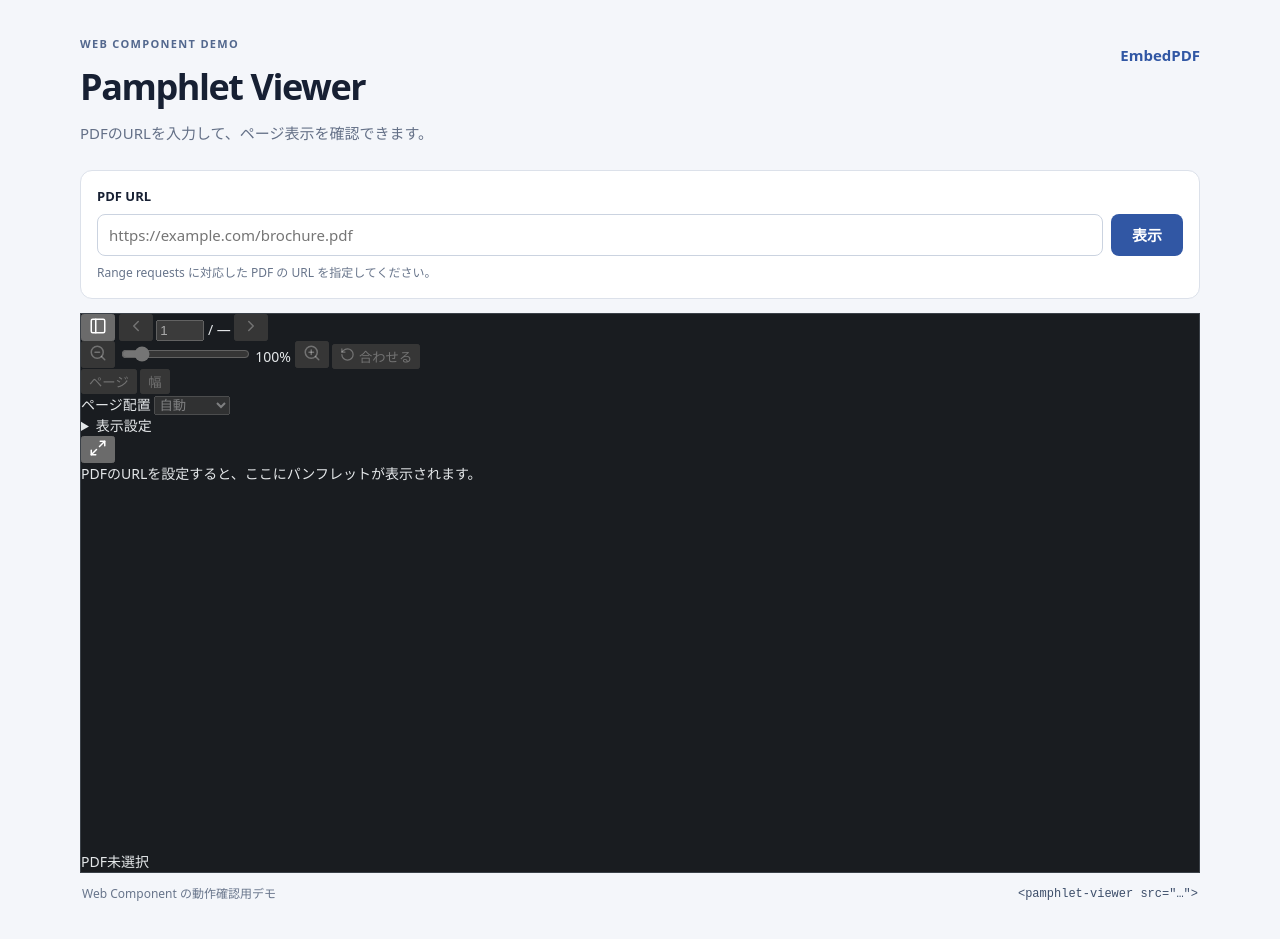
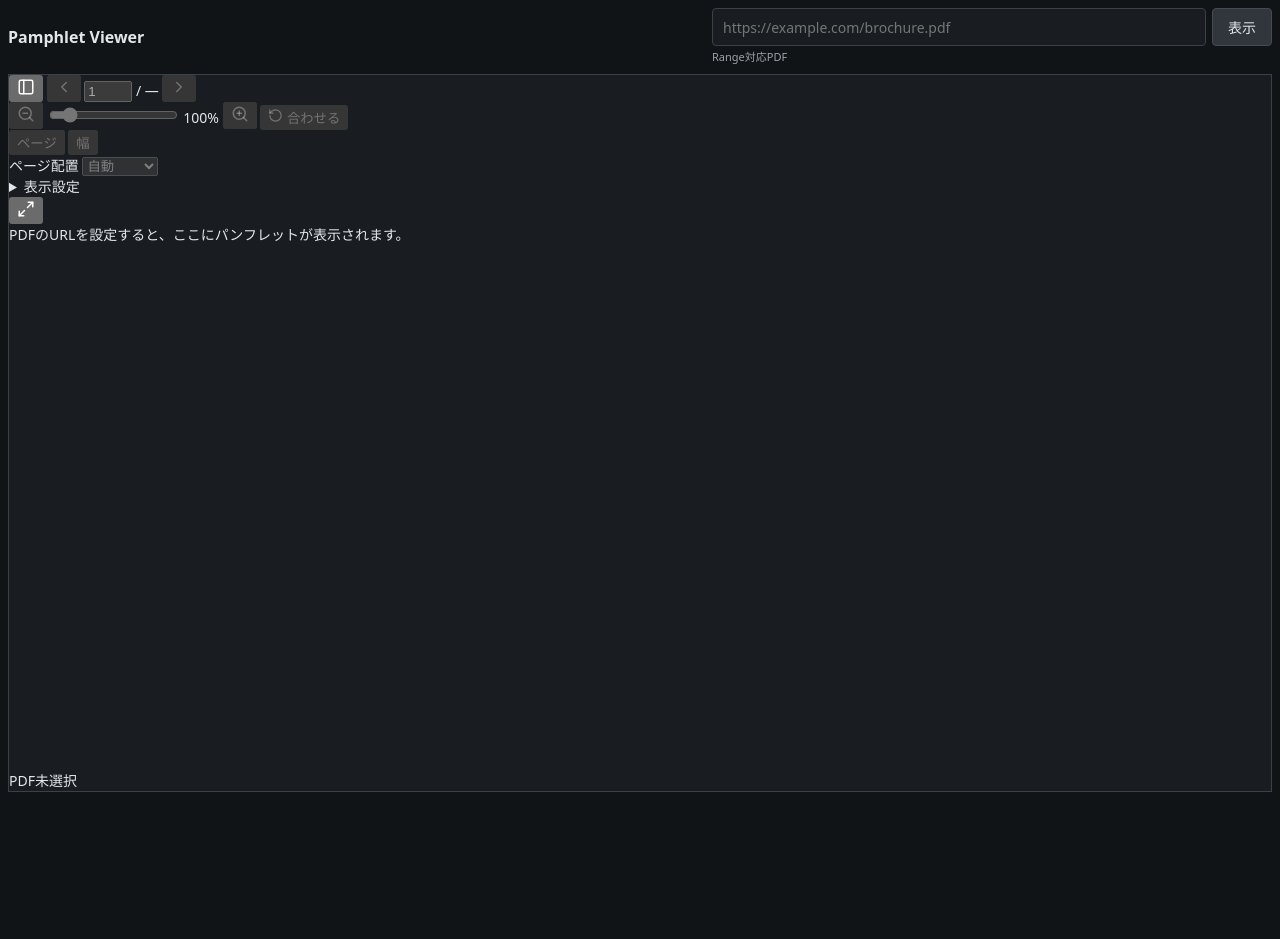
Before and after one commit to kyudaisai-committee/pamphlet-viewer, a Svelte app: page / in a window 1280 px wide. After the commit the page ends 800 px from the top, so only its background shows below. Built offline with nearby package versions, Linux system fonts and the light colour scheme.

Commit message:
feat: デモ画面を読書中心に整理

```diff
--- a/src/App.svelte
+++ b/src/App.svelte
@@ -18,24 +18,15 @@
 	<title>Pamphlet Viewer</title>
 	<meta
 		name="description"
-		content="HTTP Range対応のPDFを読み込むWeb Component形式のパンフレットビューアー"
+		content="HTTP Range対応のPDFを読むWeb Component形式のパンフレットビューアー"
 	/>
 </svelte:head>
 
 <main>
-	<header class="page-header">
-		<div>
-			<p class="eyebrow">WEB COMPONENT DEMO</p>
+	<header class="demo-header">
 		<h1>Pamphlet Viewer</h1>
-			<p class="intro">PDFのURLを入力して、ページ表示を確認できます。</p>
-		</div>
-		<a href="https://github.com/embedpdf/embed-pdf-viewer" target="_blank" rel="noreferrer">
-			EmbedPDF
-		</a>
-	</header>
-
 		<form class="source-form" onsubmit={loadSource}>
-		<label for="pdf-url">PDF URL</label>
+			<label class="visually-hidden" for="pdf-url">PDF URL</label>
 			<div class="source-input-row">
 				<input
 					id="pdf-url"
@@ -43,11 +34,13 @@
 					placeholder="https://example.com/brochure.pdf"
 					inputmode="url"
 					autocomplete="url"
+					aria-describedby="source-hint"
 				/>
 				<button type="submit">表示</button>
 			</div>
-		<p>Range requests に対応した PDF の URL を指定してください。</p>
+			<span id="source-hint">Range対応PDF</span>
 		</form>
+	</header>
 
 	<pamphlet-viewer
 		src={source}
@@ -56,11 +49,6 @@
 		fit="page"
 		class="viewer"
 	></pamphlet-viewer>
-
-	<footer>
-		<span>Web Component の動作確認用デモ</span>
-		<code>&lt;pamphlet-viewer src="…"&gt;</code>
-	</footer>
 </main>
 
 <style>
@@ -69,145 +57,125 @@
 	}
 
 	:global(body) {
+		min-width: 320px;
+		min-height: 100vh;
 		margin: 0;
-		background: #f4f6fa;
-		color: #172033;
-		font: 15px/1.5 system-ui, sans-serif;
+		background: #111416;
+		color: #e4e7e9;
+		font: 14px/1.5 system-ui, sans-serif;
 	}
 
 	main {
-		width: min(1120px, 100% - 32px);
-		margin: 0 auto;
-		padding: 36px 0 24px;
+		box-sizing: border-box;
+		display: flex;
+		flex-direction: column;
+		gap: 8px;
+		width: min(1440px, 100%);
+		min-height: 100dvh;
+		margin-inline: auto;
+		padding: 8px;
+		container-name: demo-page;
+		container-type: inline-size;
 
-		.page-header {
-			display: flex;
-			align-items: flex-start;
+		.demo-header {
+			display: grid;
+			grid-template-columns: auto minmax(240px, 560px);
+			align-items: center;
 			justify-content: space-between;
-			gap: 24px;
-			margin-bottom: 26px;
-
-			div {
-				.eyebrow {
-					margin: 0 0 7px;
-					color: #53688e;
-					font-size: 11px;
-					font-weight: 700;
-					letter-spacing: 0.12em;
-				}
+			gap: 16px;
+			min-height: 44px;
 
 			h1 {
 				margin: 0;
-					font-size: clamp(26px, 4vw, 36px);
-					letter-spacing: -0.04em;
+				font-size: 16px;
+				font-weight: 600;
 			}
 
-				.intro {
-					margin: 8px 0 0;
-					color: #647087;
+			.source-form {
+				display: grid;
+				grid-template-columns: minmax(0, 1fr);
+				gap: 3px;
+				min-width: 0;
+
+				.visually-hidden {
+					position: absolute;
+					width: 1px;
+					height: 1px;
+					padding: 0;
+					margin: -1px;
+					overflow: hidden;
+					clip: rect(0, 0, 0, 0);
+					white-space: nowrap;
+					border: 0;
+				}
+
+				.source-input-row {
+					display: flex;
+					gap: 6px;
+
+					input {
+						box-sizing: border-box;
+						flex: 1 1 auto;
+						min-width: 0;
+						min-height: 38px;
+						padding: 7px 10px;
+						border: 1px solid #3b4148;
+						border-radius: 4px;
+						background: #191c20;
+						color: inherit;
+						font: inherit;
+
+						&:focus-visible {
+							outline: 2px solid #a8c5bc;
+							outline-offset: 1px;
 						}
 					}
 
-			a {
-				margin-top: 8px;
-				color: #3157a4;
-				font-weight: 600;
-				text-decoration: none;
+					button {
+						min-width: 60px;
+						min-height: 38px;
+						padding: 6px 12px;
+						border: 1px solid #454b52;
+						border-radius: 4px;
+						background: #30363c;
+						color: inherit;
+						font: inherit;
+						cursor: pointer;
 
 						&:hover {
-					text-decoration: underline;
+							background: #3a4245;
+						}
+
+						&:focus-visible {
+							outline: 2px solid #a8c5bc;
+							outline-offset: 1px;
 						}
 					}
 				}
 
-		.source-form {
-			margin-bottom: 14px;
-			padding: 16px;
-			border: 1px solid #dce1ea;
-			border-radius: 12px;
-			background: #fff;
-
-			label {
-				display: block;
-				margin-bottom: 7px;
-				font-size: 13px;
-				font-weight: 650;
-			}
-
-			.source-input-row {
-				display: flex;
-				gap: 8px;
-
-				input {
-					flex: 1 1 auto;
-					min-width: 0;
-					min-height: 42px;
-					padding: 9px 11px;
-					border: 1px solid #cbd3e0;
-					border-radius: 8px;
-					background: #fff;
-					color: inherit;
-					font: inherit;
-				}
-
-				button {
-					min-width: 72px;
-					min-height: 42px;
-					padding: 8px 16px;
-					border: 0;
-					border-radius: 8px;
-					background: #3157a4;
-					color: #fff;
-					font: inherit;
-					font-weight: 650;
-					cursor: pointer;
-
-					&:hover {
-						background: #244889;
+				#source-hint {
+					color: #9ba2aa;
+					font-size: 11px;
 				}
 			}
 		}
 
-			p {
-				margin: 8px 0 0;
-				color: #68758b;
-				font-size: 12px;
+		.viewer {
+			flex: 1 1 auto;
+			height: calc(100dvh - 84px);
+			min-height: 22rem;
 		}
+
+		@container demo-page (max-width: 680px) {
+			.demo-header {
+				grid-template-columns: minmax(0, 1fr);
+				gap: 6px;
+				padding-block: 2px;
 			}
 
 			.viewer {
-			height: min(70vh, 760px);
-			min-height: 380px;
-		}
-
-		footer {
-			display: flex;
-			justify-content: space-between;
-			gap: 12px;
-			padding: 12px 2px;
-			color: #68758b;
-			font-size: 12px;
-
-			code {
-				color: #3d4e6a;
-			}
-		}
-
-		@media (max-width: 600px) {
-			width: min(100% - 20px, 1120px);
-			padding-top: 20px;
-
-			.page-header {
-				margin-bottom: 18px;
-			}
-
-			.viewer {
-				height: 68vh;
-				min-height: 360px;
-			}
-
-			footer {
-				flex-direction: column;
+				height: 68dvh;
+				min-height: 22rem;
 			}
 		}
 	}
```
Also changed, not shown: 1 other file (tests, documents, lock files or other folders). Lines whose indentation alone changed are shown as unchanged.
